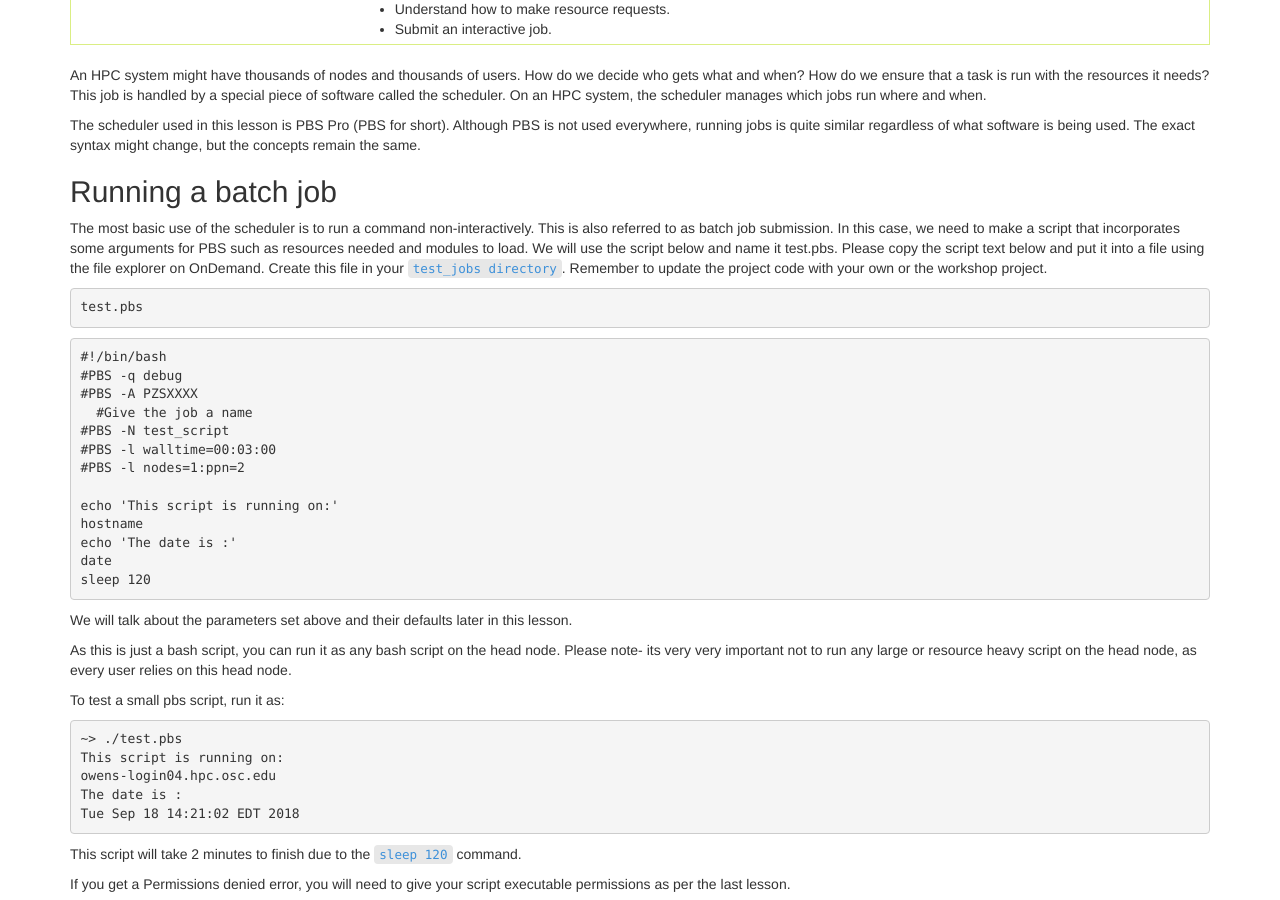
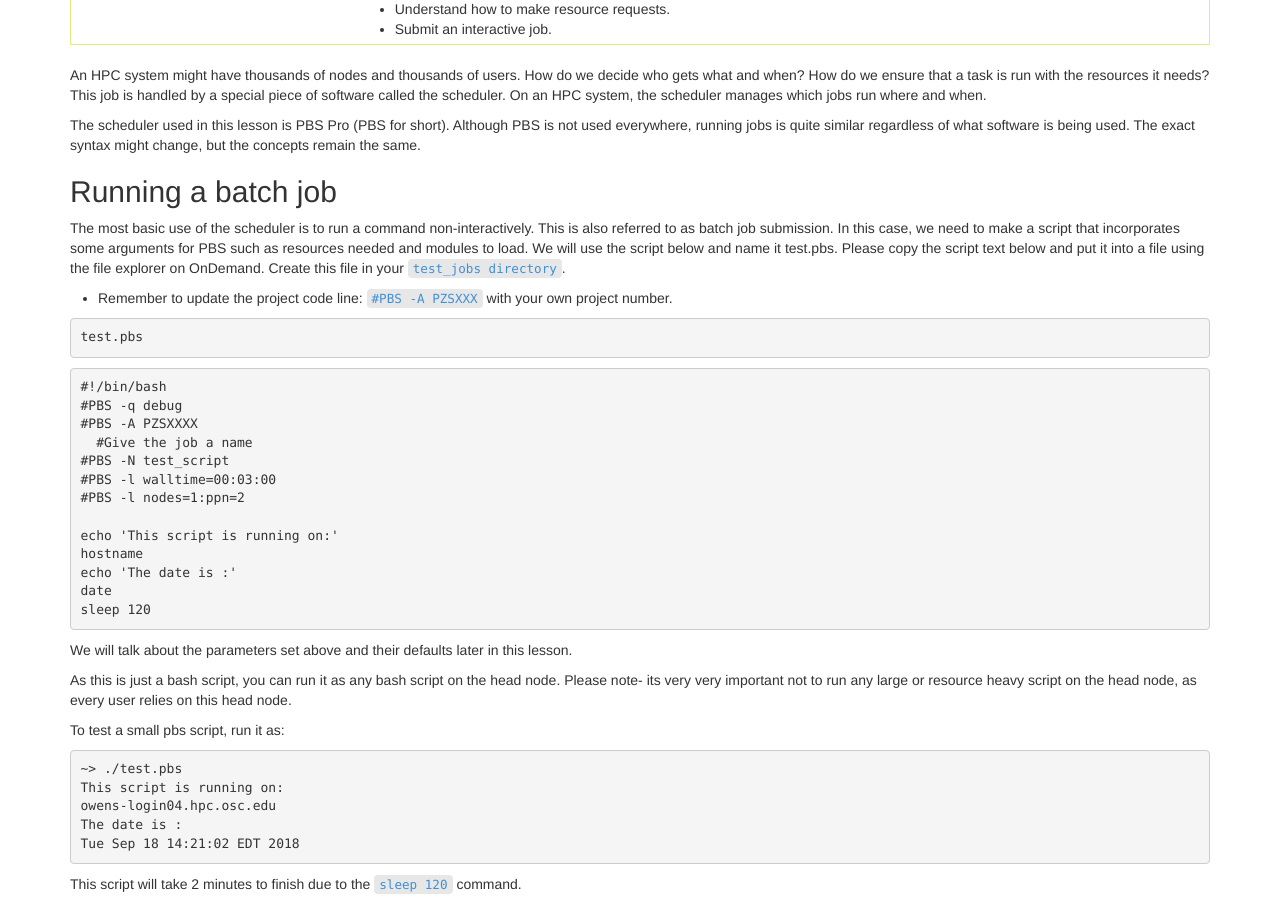
Before and after one commit to khill42/OSC_IntroHPC, a Jekyll site: the page built from _episodes/12-scheduler.md, in a window 1280 px wide and 900 px high, scrolled down 332 px. Built offline with Jekyll 4.4.1, drawn with Linux system fonts in a browser that asks for light colours.

Commit message:
Update 12-scheduler.md

````diff
--- a/_episodes/12-scheduler.md
+++ b/_episodes/12-scheduler.md
@@ -32,7 +32,8 @@ The exact syntax might change, but the concepts remain the same.
 The most basic use of the scheduler is to run a command non-interactively.
 This is also referred to as batch job submission.
 In this case, we need to make a script that incorporates some arguments for PBS such as resources needed and modules to load. We will use the script below and name it test.pbs. Please copy the script text below and put it into a file using the
-file explorer on OnDemand. Create this file in your `test_jobs directory`. Remember to update the project code with your own or the workshop project.
+file explorer on OnDemand. Create this file in your `test_jobs directory`.
+   * Remember to update the project code line: `#PBS -A PZSXXX` with your own project number.
 
 ```
 test.pbs
````
